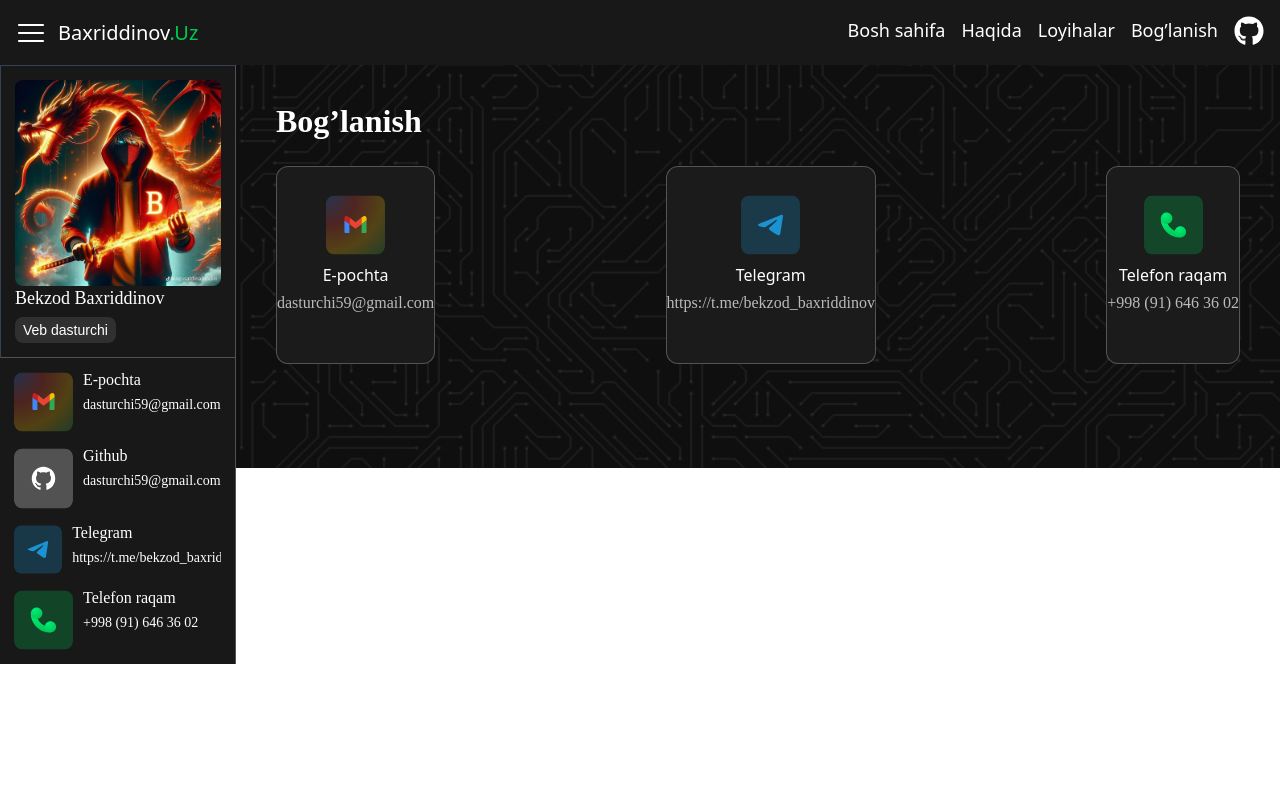
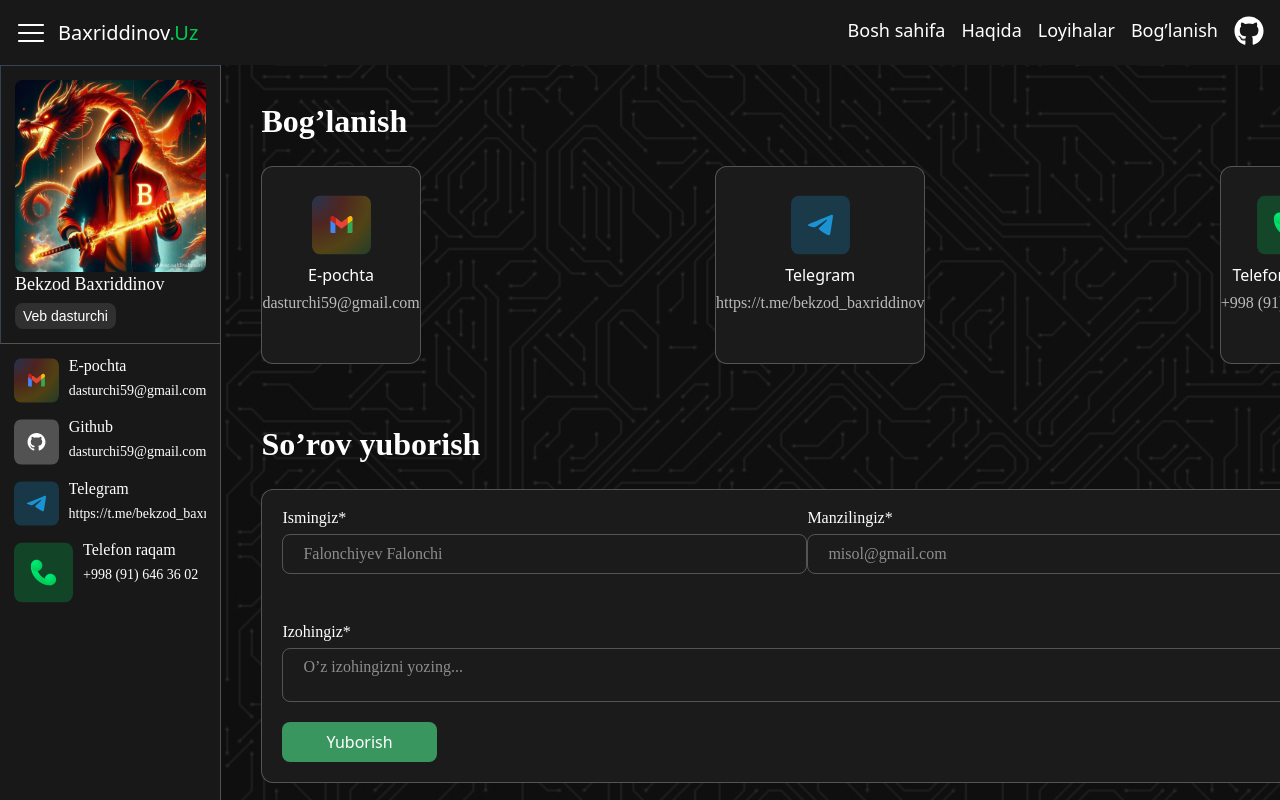
Before and after one commit to Baxriddinov286/MyPortfolio, a Next.js app: page /contacts in a window 1280 px wide. Built offline with nearby package versions, Linux system fonts and the light colour scheme.

Commit message:
6-commit

```diff
--- a/app/contacts/page.tsx
+++ b/app/contacts/page.tsx
@@ -43,6 +43,26 @@ export default function Contacts() {
           </div>
         </div>
       </div>
+      <div className="AboutMe mb-16">
+        <h1>So’rov yuborish </h1>
+        <div className="request">
+          <div>
+            <label className="flex flex-col gap-2">
+              Ismingiz*
+              <input type="text" placeholder="Falonchiyev Falonchi" />
+            </label>
+            <label className="flex flex-col gap-2">
+              Manzilingiz*
+              <input type="text" placeholder="misol@gmail.com" />
+            </label>
+          </div>
+          <label className="flex flex-col gap-2">
+            Izohingiz*
+            <textarea placeholder="O’z izohingizni yozing..."></textarea>
+          </label>
+          <button>Yuborish</button>
+        </div>
+      </div>
     </div>
   );
 }
--- a/app/globals.css
+++ b/app/globals.css
@@ -2,6 +2,9 @@
 
 ::-webkit-scrollbar {
   display: none;
+}
+* {
+  outline: none;
 }
 
 html {
@@ -259,3 +262,65 @@ html {
   text-align: center;
   color: rgba(255, 255, 255, 0.7);
 }
+
+.request {
+  min-height: 420;
+  border-radius: 12px;
+  border-width: 1px;
+  padding: 20px;
+  background: rgba(27, 27, 27, 1);
+  border: 1px solid rgba(255, 255, 255, 0.25);
+}
+
+.request div {
+  display: flex;
+  justify-content: space-between;
+  margin-bottom: 50px;
+}
+
+.request label {
+  font-family: Poppins;
+  font-weight: 400;
+  font-size: 16px;
+  line-height: 100%;
+  letter-spacing: 0px;
+  color: rgba(255, 255, 255, 1);
+}
+
+.request input {
+  width: 525px;
+  height: 44;
+  padding-top: 10px;
+  padding-right: 20px;
+  padding-bottom: 10px;
+  padding-left: 20px;
+  border-radius: 8px;
+  border-width: 1px;
+  border: 1px solid rgba(255, 255, 255, 0.25);
+  outline: none;
+}
+
+.request textarea {
+  height: 192;
+  padding-top: 10px;
+  padding-right: 20px;
+  padding-bottom: 10px;
+  padding-left: 20px;
+  border-radius: 8px;
+  border-width: 1px;
+  border: 1px solid rgba(255, 255, 255, 0.25);
+}
+
+.request button {
+  width: 158;
+  height: 40;
+  padding-top: 8px;
+  padding-right: 44px;
+  padding-bottom: 8px;
+  padding-left: 44px;
+  gap: 10px;
+  border-radius: 8px;
+  background: rgba(57, 150, 95, 1);
+  margin-top: 20px;
+  cursor: pointer;
+}
```
